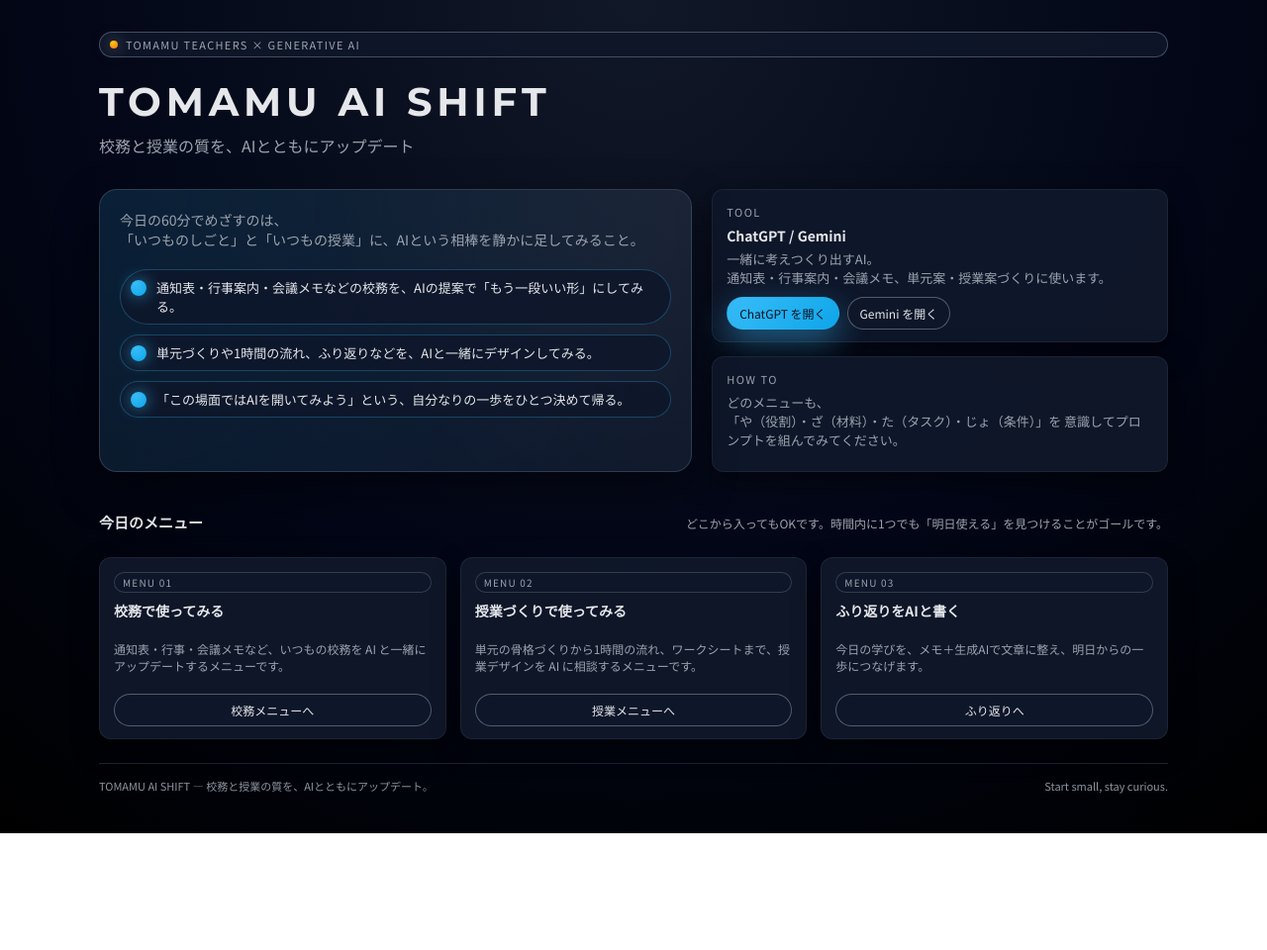
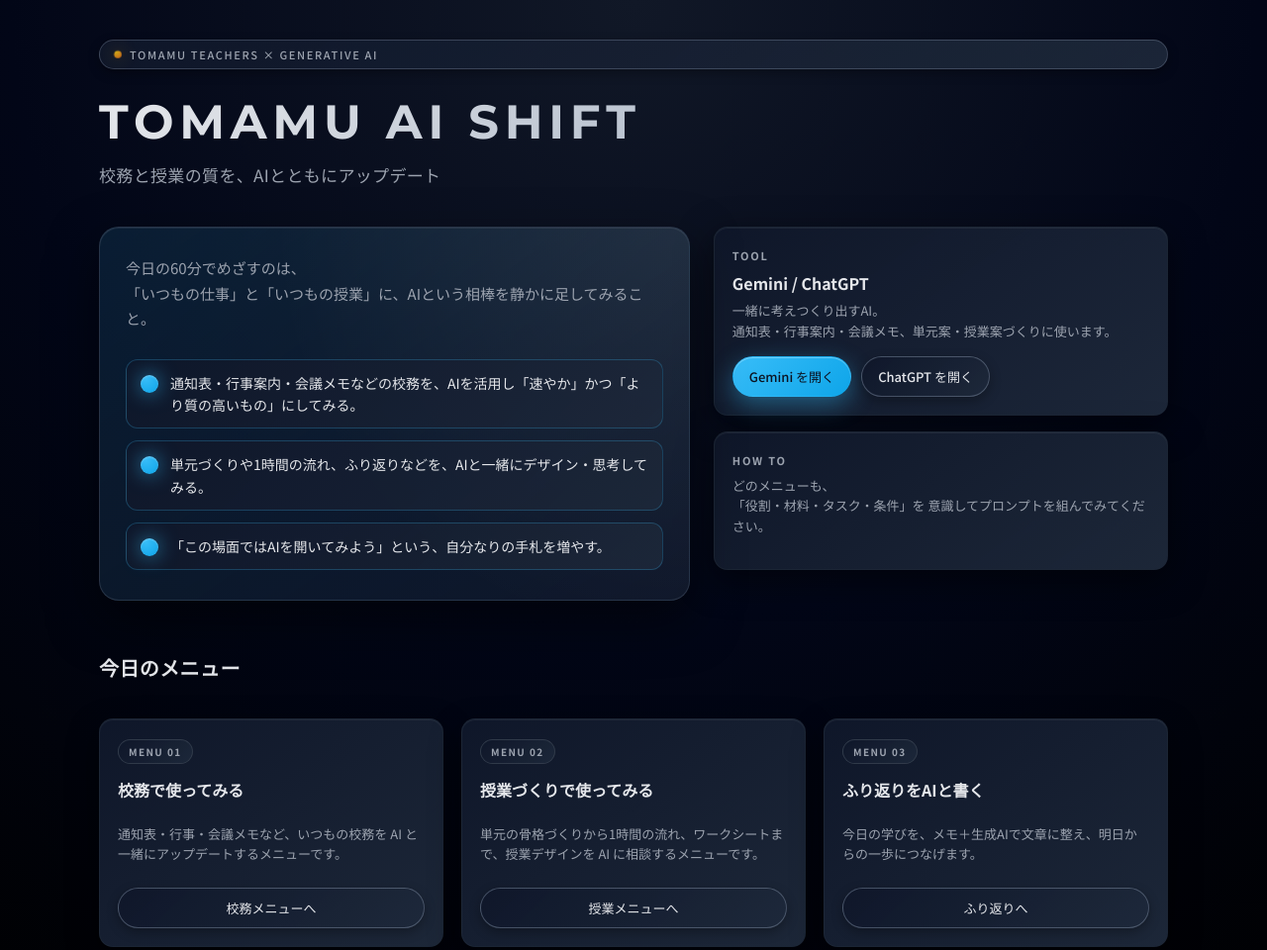
Before and after one commit to yu-kiku-DX/251125-tomamu, a plain HTML site: page index.html in a window 1280 px wide. Shown: the top 960 px of the page at 99% size. Before the commit the page ends 842 px from the top, so only its background shows below. Drawn offline with Linux system fonts and the light colour scheme.

Commit message:
Update index.html
Claudeで微調整

```diff
--- a/index.html
+++ b/index.html
@@ -17,10 +17,10 @@
       --text-main: #e5e7eb;
       --text-muted: #9ca3af;
       --border-subtle: #1f2933;
-      --radius-lg: 18px;
-      --radius-md: 12px;
-      --shadow-soft: 0 18px 45px rgba(0,0,0,0.45);
-      --transition-fast: 180ms ease-out;
+      --radius-lg: 20px;
+      --radius-md: 14px;
+      --shadow-soft: 0 20px 50px rgba(0,0,0,0.5);
+      --transition-fast: 200ms ease-out;
     }
 
     * {
@@ -32,7 +32,7 @@
       min-height: 100vh;
       font-family: "Noto Sans JP", system-ui, -apple-system, BlinkMacSystemFont, sans-serif;
       color: var(--text-main);
-      background: radial-gradient(circle at top, #111827 0, #020617 55%, #000 100%);
+      background: radial-gradient(circle at top, #111827 0%, #020617 50%, #000 100%);
       display: flex;
       justify-content: center;
     }
@@ -40,28 +40,30 @@
     .page {
       width: 100%;
       max-width: 1120px;
-      padding: 32px 20px 40px;
+      padding: 40px 20px 50px;
     }
 
     header {
       display: flex;
       flex-direction: column;
-      gap: 20px;
-      margin-bottom: 32px;
+      gap: 24px;
+      margin-bottom: 40px;
     }
 
     .badge {
       display: inline-flex;
       align-items: center;
       gap: 8px;
-      padding: 4px 10px;
+      padding: 6px 14px;
       border-radius: 999px;
-      background: rgba(15,23,42,0.9);
-      border: 1px solid rgba(148,163,184,0.4);
+      background: linear-gradient(135deg, rgba(15,23,42,0.95), rgba(30,41,59,0.9));
+      border: 1px solid rgba(148,163,184,0.3);
       color: var(--text-muted);
       font-size: 11px;
-      letter-spacing: 0.12em;
+      letter-spacing: 0.15em;
       text-transform: uppercase;
+      font-weight: 500;
+      box-shadow: 0 4px 12px rgba(0,0,0,0.3);
     }
 
     .badge-dot {
@@ -69,33 +71,46 @@
       height: 8px;
       border-radius: 999px;
       background: radial-gradient(circle at 30% 20%, #facc15, #f97316);
-      box-shadow: 0 0 16px rgba(248,250,252,0.5);
+      box-shadow: 0 0 20px rgba(251,191,36,0.6);
+      animation: pulse 2s ease-in-out infinite;
+    }
+
+    @keyframes pulse {
+      0%, 100% { opacity: 1; transform: scale(1); }
+      50% { opacity: 0.8; transform: scale(0.95); }
     }
 
     .title-row {
       display: flex;
       flex-direction: column;
-      gap: 8px;
+      gap: 12px;
     }
 
     h1 {
       margin: 0;
       font-family: "Montserrat", system-ui, sans-serif;
-      font-size: clamp(28px, 4vw, 40px);
+      font-size: clamp(32px, 4.5vw, 48px);
       letter-spacing: 0.12em;
       text-transform: uppercase;
+      font-weight: 700;
+      background: linear-gradient(135deg, #e5e7eb 0%, #94a3b8 100%);
+      -webkit-background-clip: text;
+      -webkit-text-fill-color: transparent;
+      background-clip: text;
     }
 
     .subtitle {
-      font-size: 16px;
+      font-size: 17px;
       color: var(--text-muted);
+      font-weight: 400;
+      letter-spacing: 0.02em;
     }
 
     .hero {
       display: grid;
       grid-template-columns: minmax(0, 1.3fr) minmax(0, 1fr);
-      gap: 20px;
-      margin-bottom: 28px;
+      gap: 24px;
+      margin-bottom: 36px;
     }
 
     @media (max-width: 768px) {
@@ -105,13 +120,19 @@
     }
 
     .hero-card {
-      background: radial-gradient(circle at top left, rgba(56,189,248,0.14), rgba(15,23,42,0.98));
+      background: linear-gradient(145deg, rgba(56,189,248,0.12), rgba(15,23,42,0.98));
       border-radius: var(--radius-lg);
-      padding: 20px 20px 22px;
-      border: 1px solid rgba(148,163,184,0.25);
-      box-shadow: var(--shadow-soft);
+      padding: 28px 26px 30px;
+      border: 1px solid rgba(148,163,184,0.2);
+      box-shadow: var(--shadow-soft), inset 0 1px 0 rgba(248,250,252,0.08);
       position: relative;
       overflow: hidden;
+      transition: transform var(--transition-fast), box-shadow var(--transition-fast);
+    }
+
+    .hero-card:hover {
+      transform: translateY(-2px);
+      box-shadow: 0 24px 60px rgba(0,0,0,0.6), inset 0 1px 0 rgba(248,250,252,0.1);
     }
 
     .hero-card::after {
@@ -119,8 +140,8 @@
       position: absolute;
       inset: 0;
       pointer-events: none;
-      background: radial-gradient(circle at top right, rgba(248,250,252,0.06), transparent 55%);
-      opacity: 0.9;
+      background: radial-gradient(circle at top right, rgba(248,250,252,0.08), transparent 60%);
+      opacity: 1;
     }
 
     .hero-body {
@@ -128,79 +149,99 @@
       z-index: 1;
       display: flex;
       flex-direction: column;
-      gap: 12px;
+      gap: 16px;
     }
 
     .hero-lead {
-      font-size: 14px;
+      font-size: 15px;
       color: var(--text-muted);
+      line-height: 1.7;
+      font-weight: 400;
     }
 
     .goal-list {
       display: grid;
-      gap: 10px;
-      margin: 8px 0 0;
+      gap: 12px;
+      margin: 12px 0 0;
       padding: 0;
       list-style: none;
     }
 
     .goal-item {
       display: flex;
-      gap: 10px;
+      gap: 12px;
       align-items: flex-start;
-      padding: 8px 10px;
-      border-radius: 999px;
-      background: rgba(15,23,42,0.86);
-      border: 1px solid rgba(56,189,248,0.28);
-      font-size: 13px;
+      padding: 12px 14px;
+      border-radius: 12px;
+      background: linear-gradient(135deg, rgba(15,23,42,0.9), rgba(30,41,59,0.85));
+      border: 1px solid rgba(56,189,248,0.25);
+      font-size: 14px;
+      line-height: 1.6;
+      transition: all var(--transition-fast);
+    }
+
+    .goal-item:hover {
+      border-color: rgba(56,189,248,0.4);
+      background: linear-gradient(135deg, rgba(15,23,42,0.95), rgba(30,41,59,0.9));
+      transform: translateX(4px);
     }
 
     .goal-icon {
-      flex: 0 0 16px;
-      height: 16px;
+      flex: 0 0 18px;
+      height: 18px;
       border-radius: 999px;
       background: radial-gradient(circle at 30% 20%, #38bdf8, #0ea5e9);
-      box-shadow: 0 0 16px rgba(56,189,248,0.7);
-      margin-top: 2px;
+      box-shadow: 0 0 20px rgba(56,189,248,0.7), inset 0 1px 2px rgba(255,255,255,0.3);
+      margin-top: 3px;
     }
 
     .hero-side {
       display: flex;
       flex-direction: column;
-      gap: 14px;
+      gap: 16px;
     }
 
     .tool-card {
-      background: rgba(15,23,42,0.96);
+      background: linear-gradient(145deg, rgba(15,23,42,0.98), rgba(30,41,59,0.95));
       border-radius: var(--radius-md);
-      padding: 14px 14px 12px;
-      border: 1px solid rgba(31,41,55,0.9);
-      box-shadow: 0 8px 30px rgba(0,0,0,0.55);
+      padding: 20px 18px 18px;
+      border: 1px solid rgba(31,41,55,0.8);
+      box-shadow: 0 10px 35px rgba(0,0,0,0.5), inset 0 1px 0 rgba(248,250,252,0.06);
+      transition: all var(--transition-fast);
+    }
+
+    .tool-card:hover {
+      transform: translateY(-2px);
+      box-shadow: 0 14px 45px rgba(0,0,0,0.6), inset 0 1px 0 rgba(248,250,252,0.08);
+      border-color: rgba(56,189,248,0.3);
     }
 
     .tool-label {
       font-size: 11px;
-      letter-spacing: 0.14em;
+      letter-spacing: 0.16em;
       text-transform: uppercase;
       color: var(--text-muted);
-      margin-bottom: 6px;
+      margin-bottom: 8px;
+      font-weight: 600;
     }
 
     .tool-title {
-      font-size: 14px;
-      margin: 0 0 4px;
+      font-size: 16px;
+      margin: 0 0 6px;
+      font-weight: 600;
     }
 
     .tool-desc {
       font-size: 13px;
       color: var(--text-muted);
-      margin: 0 0 10px;
+      margin: 0 0 14px;
+      line-height: 1.6;
     }
 
     .tool-buttons {
       display: flex;
       flex-wrap: wrap;
-      gap: 8px;
+      gap: 10px;
     }
 
     .btn {
@@ -208,64 +249,68 @@
       align-items: center;
       justify-content: center;
       gap: 6px;
-      padding: 7px 12px;
+      padding: 10px 16px;
       border-radius: 999px;
-      font-size: 12px;
+      font-size: 13px;
       border: 1px solid transparent;
       text-decoration: none;
       cursor: pointer;
-      transition: transform var(--transition-fast), box-shadow var(--transition-fast), border-color var(--transition-fast), background-color var(--transition-fast), color var(--transition-fast);
+      transition: all var(--transition-fast);
       white-space: nowrap;
+      font-weight: 500;
     }
 
     .btn-primary {
       background: linear-gradient(135deg, #38bdf8, #0ea5e9);
       color: #0b1220;
-      box-shadow: 0 12px 32px rgba(56,189,248,0.45);
+      box-shadow: 0 8px 24px rgba(56,189,248,0.4), inset 0 1px 0 rgba(255,255,255,0.3);
     }
 
     .btn-primary:hover {
-      transform: translateY(-1px);
-      box-shadow: 0 16px 40px rgba(56,189,248,0.6);
+      transform: translateY(-2px);
+      box-shadow: 0 12px 32px rgba(56,189,248,0.6), inset 0 1px 0 rgba(255,255,255,0.4);
+    }
+
+    .btn-primary:active {
+      transform: translateY(0);
     }
 
     .btn-ghost {
-      background: rgba(15,23,42,0.9);
-      border-color: rgba(148,163,184,0.5);
+      background: linear-gradient(135deg, rgba(15,23,42,0.95), rgba(30,41,59,0.9));
+      border-color: rgba(148,163,184,0.4);
       color: var(--text-main);
+      box-shadow: 0 4px 12px rgba(0,0,0,0.3);
     }
 
     .btn-ghost:hover {
-      border-color: rgba(248,250,252,0.7);
-      background: rgba(15,23,42,1);
+      border-color: rgba(248,250,252,0.6);
+      background: linear-gradient(135deg, rgba(15,23,42,1), rgba(30,41,59,0.95));
+      transform: translateY(-1px);
+      box-shadow: 0 6px 16px rgba(0,0,0,0.4);
     }
 
     .menu-section {
-      margin-top: 16px;
+      margin-top: 24px;
     }
 
     .menu-title-row {
       display: flex;
       justify-content: space-between;
       align-items: baseline;
-      gap: 8px;
-      margin-bottom: 12px;
+      gap: 12px;
+      margin-bottom: 20px;
     }
 
     .menu-title {
-      font-size: 15px;
+      font-size: 20px;
       font-weight: 600;
-    }
-
-    .menu-hint {
-      font-size: 12px;
-      color: var(--text-muted);
+      letter-spacing: 0.02em;
     }
 
     .menu-grid {
       display: grid;
       grid-template-columns: repeat(3, minmax(0, 1fr));
-      gap: 14px;
+      gap: 18px;
     }
 
     @media (max-width: 900px) {
@@ -281,55 +326,66 @@
     }
 
     .menu-card {
-      background: rgba(15,23,42,0.96);
+      background: linear-gradient(145deg, rgba(15,23,42,0.98), rgba(30,41,59,0.95));
       border-radius: var(--radius-md);
-      padding: 14px 14px 12px;
-      border: 1px solid rgba(31,41,55,0.9);
-      box-shadow: 0 10px 28px rgba(0,0,0,0.42);
+      padding: 20px 18px 18px;
+      border: 1px solid rgba(31,41,55,0.8);
+      box-shadow: 0 12px 32px rgba(0,0,0,0.45), inset 0 1px 0 rgba(248,250,252,0.06);
       display: flex;
       flex-direction: column;
-      gap: 8px;
+      gap: 10px;
+      transition: all var(--transition-fast);
+    }
+
+    .menu-card:hover {
+      transform: translateY(-3px);
+      box-shadow: 0 16px 42px rgba(0,0,0,0.55), inset 0 1px 0 rgba(248,250,252,0.08);
+      border-color: rgba(56,189,248,0.3);
     }
 
     .menu-tag {
       display: inline-flex;
       align-items: center;
       gap: 6px;
-      padding: 2px 8px;
+      padding: 4px 10px;
       border-radius: 999px;
       font-size: 10px;
-      background: rgba(15,23,42,0.9);
-      border: 1px solid rgba(55,65,81,0.9);
+      background: linear-gradient(135deg, rgba(15,23,42,0.95), rgba(30,41,59,0.9));
+      border: 1px solid rgba(55,65,81,0.8);
       color: var(--text-muted);
       text-transform: uppercase;
-      letter-spacing: 0.12em;
+      letter-spacing: 0.14em;
+      font-weight: 600;
+      width: fit-content;
     }
 
     .menu-heading {
-      font-size: 14px;
-      margin: 0;
+      font-size: 16px;
+      margin: 4px 0 0;
+      font-weight: 600;
     }
 
     .menu-text {
-      font-size: 12px;
+      font-size: 13px;
       color: var(--text-muted);
       flex: 1;
+      line-height: 1.6;
     }
 
     footer {
-      margin-top: 24px;
-      padding-top: 14px;
-      border-top: 1px solid rgba(31,41,55,0.9);
-      font-size: 11px;
+      margin-top: 40px;
+      padding-top: 20px;
+      border-top: 1px solid rgba(31,41,55,0.8);
+      font-size: 12px;
       color: var(--text-muted);
       display: flex;
-      justify-content: space-between;
+      justify-content: center;
       gap: 8px;
       flex-wrap: wrap;
     }
 
     footer span {
-      opacity: 0.9;
+      opacity: 0.85;
     }
   </style>
 </head>
@@ -352,20 +408,20 @@
           <div class="hero-body">
             <div class="hero-lead">
               今日の60分でめざすのは、<br />
-              「いつものしごと」と「いつもの授業」に、AIという相棒を静かに足してみること。
+              「いつもの仕事」と「いつもの授業」に、AIという相棒を静かに足してみること。
             </div>
             <ul class="goal-list">
               <li class="goal-item">
                 <div class="goal-icon"></div>
-                <div>通知表・行事案内・会議メモなどの校務を、AIの提案で「もう一段いい形」にしてみる。</div>
+                <div>通知表・行事案内・会議メモなどの校務を、AIを活用し「速やか」かつ「より質の高いもの」にしてみる。</div>
               </li>
               <li class="goal-item">
                 <div class="goal-icon"></div>
-                <div>単元づくりや1時間の流れ、ふり返りなどを、AIと一緒にデザインしてみる。</div>
+                <div>単元づくりや1時間の流れ、ふり返りなどを、AIと一緒にデザイン・思考してみる。</div>
               </li>
               <li class="goal-item">
                 <div class="goal-icon"></div>
-                <div>「この場面ではAIを開いてみよう」という、自分なりの一歩をひとつ決めて帰る。</div>
+                <div>「この場面ではAIを開いてみよう」という、自分なりの手札を増やす。</div>
               </li>
             </ul>
           </div>
@@ -374,17 +430,17 @@
         <div class="hero-side">
           <div class="tool-card">
             <div class="tool-label">Tool</div>
-            <h2 class="tool-title">ChatGPT / Gemini</h2>
+            <h2 class="tool-title">Gemini / ChatGPT</h2>
             <p class="tool-desc">
               一緒に考えつくり出すAI。<br />
               通知表・行事案内・会議メモ、単元案・授業案づくりに使います。
             </p>
             <div class="tool-buttons">
-              <a class="btn btn-primary" href="https://chatgpt.com" target="_blank" rel="noreferrer">
+              <a class="btn btn-primary" href="https://gemini.google.com" target="_blank" rel="noreferrer">
+                Gemini を開く
+              </a>
+              <a class="btn btn-ghost" href="https://chatgpt.com" target="_blank" rel="noreferrer">
                 ChatGPT を開く
-              </a>
-              <a class="btn btn-ghost" href="https://gemini.google.com" target="_blank" rel="noreferrer">
-                Gemini を開く
               </a>
             </div>
           </div>
@@ -393,7 +449,7 @@
             <div class="tool-label">How to</div>
             <p class="tool-desc">
               どのメニューも、<br />
-              「や（役割）・ざ（材料）・た（タスク）・じょ（条件）」を
+              「役割・材料・タスク・条件」を
               意識してプロンプトを組んでみてください。
             </p>
           </div>
@@ -403,7 +459,6 @@
       <section class="menu-section">
         <div class="menu-title-row">
           <h2 class="menu-title">今日のメニュー</h2>
-          <div class="menu-hint">どこから入ってもOKです。時間内に1つでも「明日使える」を見つけることがゴールです。</div>
         </div>
 
         <div class="menu-grid">
@@ -442,16 +497,8 @@
         </div>
       </section>
 
-      <!-- ここから下に #dx / #lx / #reflect セクションを追加していく想定 -->
-      <!-- 例：
-      <section id="dx">…</section>
-      <section id="lx">…</section>
-      <section id="reflect">…</section>
-      -->
-
       <footer>
         <span>TOMAMU AI SHIFT — 校務と授業の質を、AIとともにアップデート。</span>
-        <span>Start small, stay curious.</span>
       </footer>
     </main>
   </div>
```
